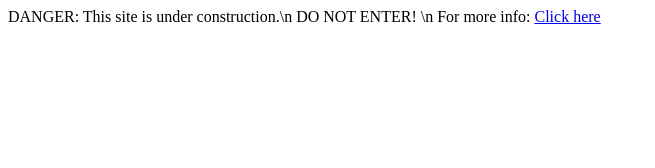
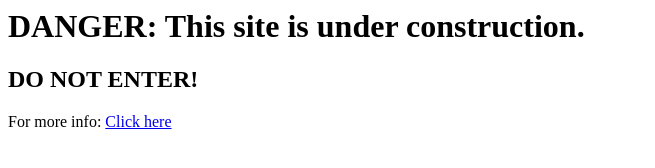
Before and after one commit to HaoranH/HaoranH.github.io, a plain HTML site: page index.html in a window 1280 px wide. Shown: the whole page, without its empty margins (0-655 px from the left). Drawn offline with Linux system fonts and the light colour scheme.

Commit message:
minor change on index.html

```diff
--- a/index.html
+++ b/index.html
@@ -1,3 +1,3 @@
-DANGER: This site is under construction.\n
-        DO NOT ENTER! \n
-For more info: <a href="https://www.linkedin.com/pub/haoran-hou/8b/a47/90b">Click here</a>
+<h1>DANGER: This site is under construction.</h1>
+     <h2>DO NOT ENTER!</h2>
+<p>For more info: <a href="https://www.linkedin.com/pub/haoran-hou/8b/a47/90b">Click here</a></p>
```
